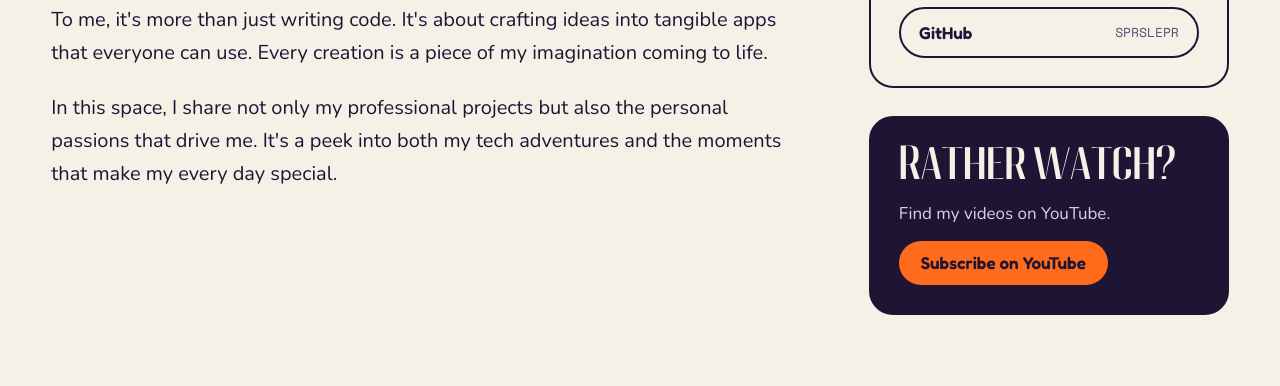
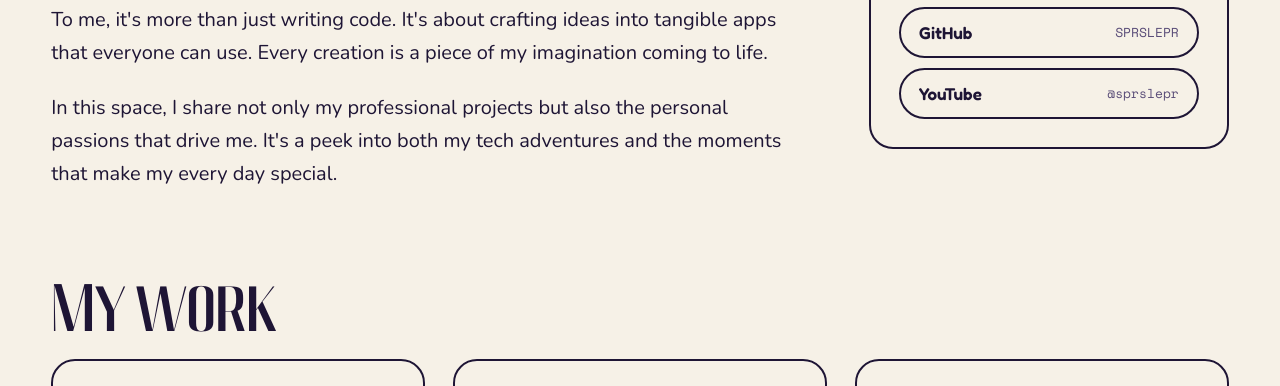
Before and after one commit to SPRSLEPR/sprslepr.com, a plain HTML site: page about.html in a window 1280 px wide. Shown: the part 836-1222 px from the top of the page. Drawn offline with nearby package versions, Linux system fonts and the light colour scheme.

Commit message:
Move YouTube into About social links

```diff
--- a/about.html
+++ b/about.html
@@ -48,12 +48,8 @@
           <a href="https://x.com/sprslepr">Twitter / X <span>@sprslepr</span></a>
           <a href="https://www.linkedin.com/in/ashlirankin/">LinkedIn <span>Ashli Rankin</span></a>
           <a href="https://github.com/SPRSLEPR">GitHub <span>SPRSLEPR</span></a>
+          <a href="https://youtube.com/@sprslepr?sub_confirmation=1">YouTube <span>@sprslepr</span></a>
         </div>
-      </div>
-      <div class="sps-card sps-card--night">
-        <div class="sps-display" style="font-size:40px;line-height:1">Rather watch?</div>
-        <p style="margin:0;font-size:17px;color:#D9D0EE">Find my videos on YouTube.</p>
-        <a class="sps-pill sps-pill--orange" href="https://youtube.com/@sprslepr?sub_confirmation=1">Subscribe on YouTube</a>
       </div>
     </aside>
   </div>
```
